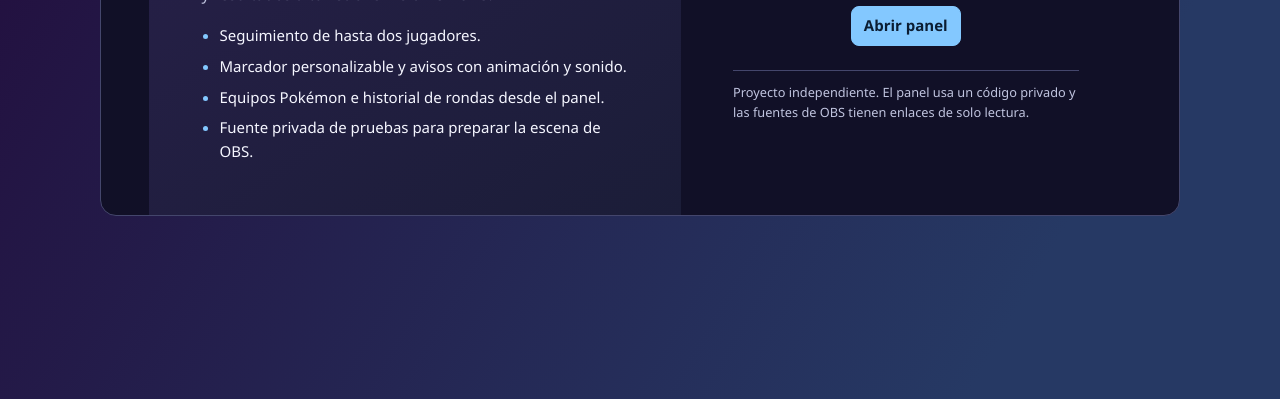
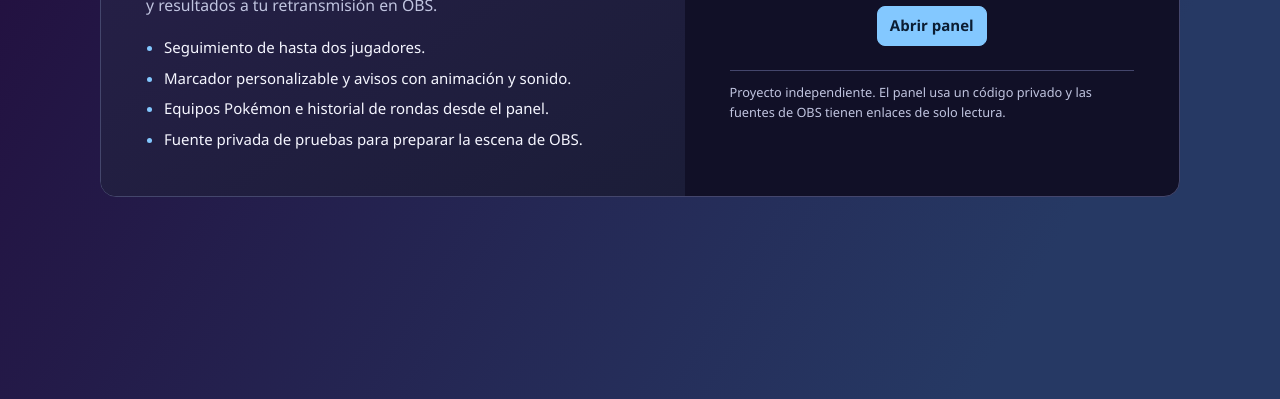
Before and after one commit to Fibanezv/koi-vgc-results, a website with bundled scripts: page ui/index.html in a window 1280 px wide. Shown: the part 401-800 px from the top of the page. Built offline with nearby package versions, Linux system fonts and the light colour scheme.

Commit message:
Centrar el acceso y unificar el diseño horizontal

```diff
--- a/docs/estilos.css
+++ b/docs/estilos.css
@@ -30,7 +30,7 @@ body {
   border-radius: 16px;
   background: var(--base);
 }
-.entry-info, .entry-access { min-width: 0; padding: clamp(1.5rem, 5vw, 3.5rem); }
+.entry-info, .entry-access { min-width: 0; padding: clamp(1.5rem, 4vw, 3rem); }
 .entry-info { background: linear-gradient(145deg, #28204a, #1b1d38); }
 .entry-info .brand { align-items: center; gap: clamp(.65rem, 2vw, 1.15rem); }
 .entry-logo { flex: none; width: clamp(2.75rem, 6vw, 4rem); height: auto; border-radius: 9px; }
--- a/ui/index.html
+++ b/ui/index.html
@@ -5,7 +5,7 @@
   <meta name="viewport" content="width=device-width,initial-scale=1">
   <title>KOI Pokémon VGC Results</title>
   <link rel="icon" type="image/jpeg" href="/koi-logo.jpg">
-  <link rel="stylesheet" href="/panel.css">
+  <link rel="stylesheet" href="/panel.css?v=access-2">
   <script defer src="/panel.js"></script>
 </head>
 <body class="entry">
--- a/ui/panel.css
+++ b/ui/panel.css
@@ -193,12 +193,14 @@ legend { padding-inline: .35rem; font-weight: 650; }
   display: grid;
   grid-template-columns: minmax(0, 1.18fr) minmax(0, 1fr);
   width: min(100%, 72rem);
+  margin: 0;
+  padding: 0;
   overflow: hidden;
   border: 1px solid var(--line);
   border-radius: 16px;
   background: var(--base);
 }
-.entry-info, .entry-access { min-width: 0; padding: clamp(1.5rem, 5vw, 3.5rem); }
+.entry-info, .entry-access { min-width: 0; padding: clamp(1.5rem, 4vw, 3rem); }
 .entry-info { background: linear-gradient(145deg, #28204a, #1b1d38); }
 .entry-info .brand { align-items: center; gap: clamp(.65rem, 2vw, 1.15rem); }
 .entry-logo { flex: none; width: clamp(2.75rem, 6vw, 4rem); height: auto; border-radius: 9px; }
```
Also changed, not shown: docs/index.html (+1 -1 lines).
